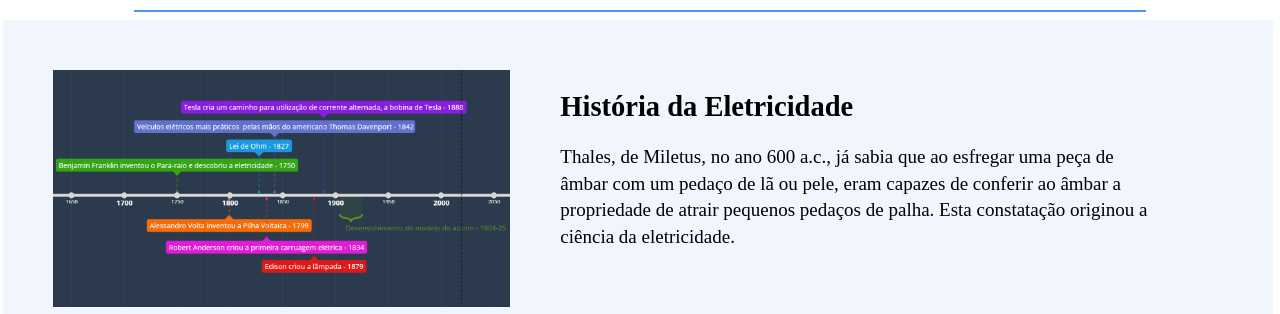
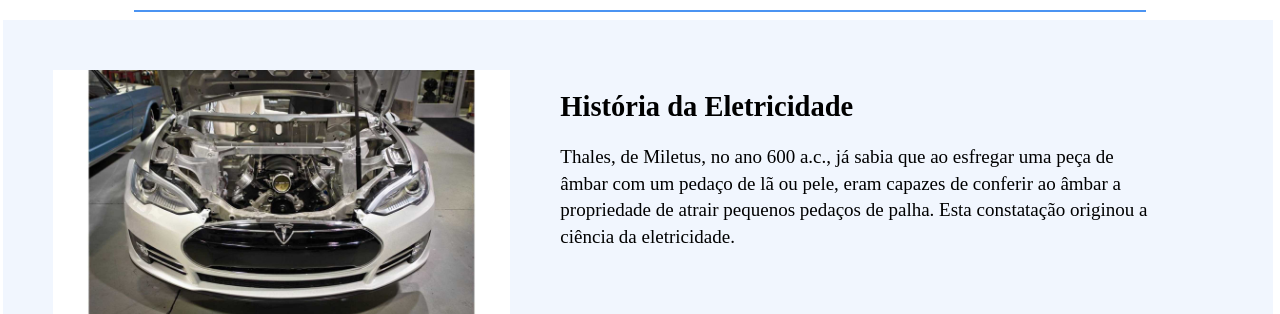
Before and after one commit to edudu4/HtmlCss-Energia-Renovavel, a plain HTML site: page index.html in a window 1280 px wide. Shown: the part 638-952 px from the top of the page. Drawn offline with Linux system fonts and the light colour scheme.

Commit message:
Update index.html

```diff
--- a/index.html
+++ b/index.html
@@ -23,7 +23,7 @@
 <div>
     <!-------------------------------Primeira matéria ------------------------------->
     <div id = "palco1">
-      <img class="imgpalco1" src="img/timeline.png"/> </a>
+      <a href= "pesquisa.html"> <img class="imgpalco1" src="img/motor.jpg"/> </a>
       <div class="txtpalco1">
         <h2>História da Eletricidade</h2>
           <p>Thales, de Miletus, no ano 600 a.c.,
```
